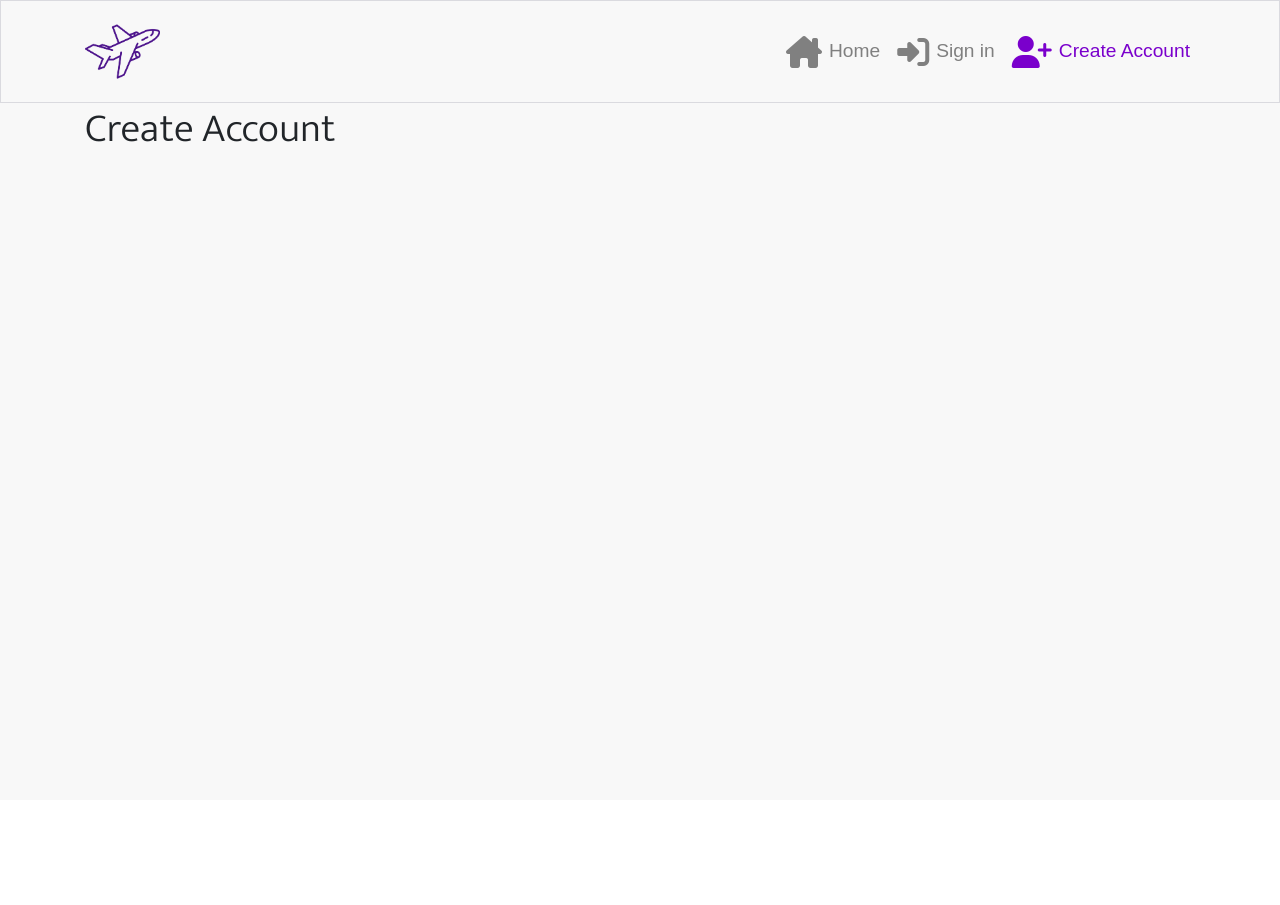
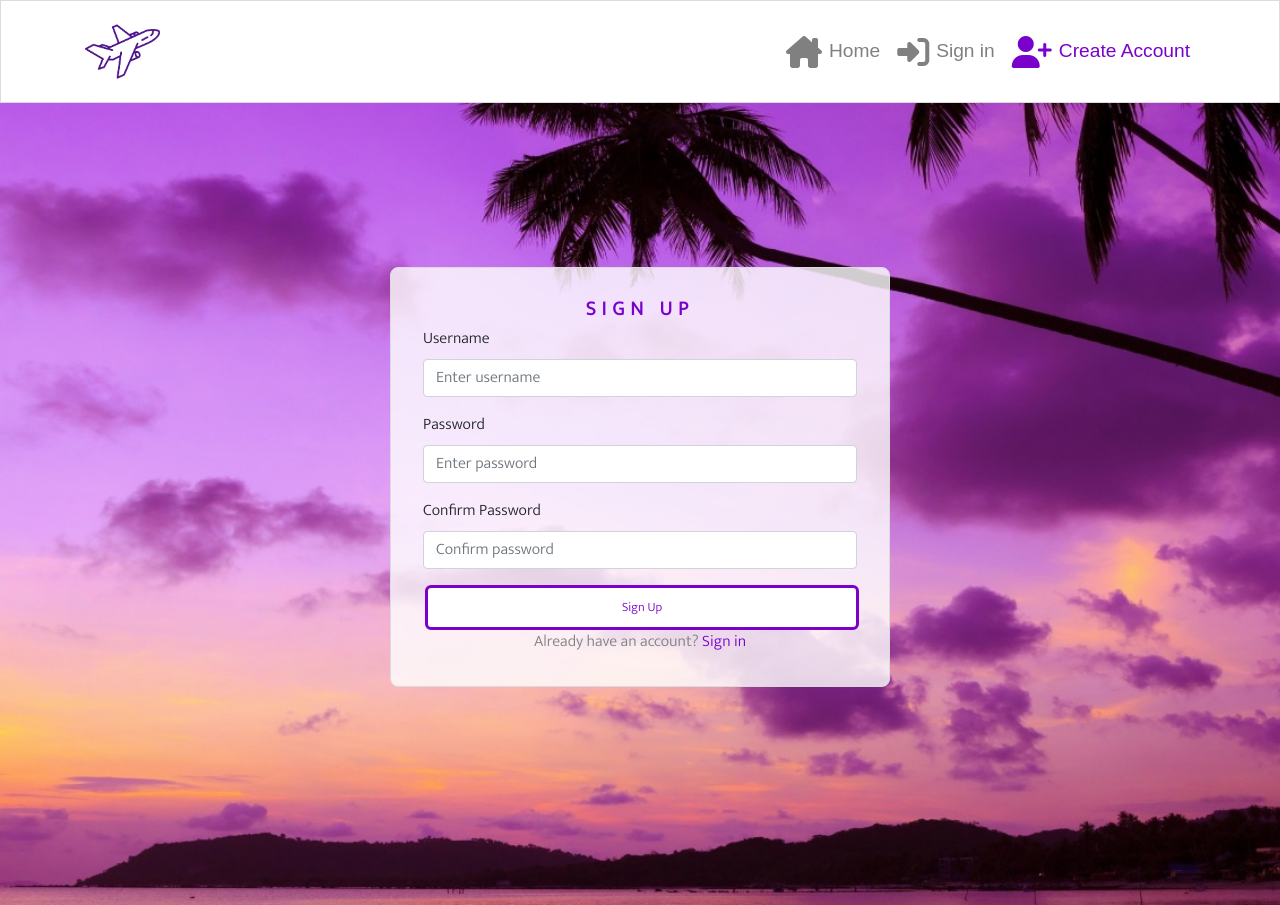
Before and after one commit to Sean-OBrien95/travelers-tails-fe, a React (Create React App) app: page /signup in a window 1280 px wide. Before the commit the page ends 800 px from the top, so only its background shows below. Built offline with nearby package versions, Linux system fonts and the light colour scheme; a web font is replaced by a local one.

Commit message:
Add signup form and styling. Created new function to have it render on onlnly the signup page

```diff
--- a/src/App.js
+++ b/src/App.js
@@ -1,17 +1,27 @@
+import { useState } from 'react';
 import styles from "./App.module.css";
 import NavBar from "./components/NavBar";
 import Container from "react-bootstrap/Container";
 import { Route, Switch } from "react-router-dom";
+import "./api/axiosDefaults";
+import SignUpForm from "./pages/auth/SignUpForm";
+import signUpImage from "./assets/signupimage.jpg";
 
 function App() {
+  const [showSignUpImage, setShowSignUpImage] = useState('none');
+
   return (
     <div className={styles.App}>
+      <img
+        src={signUpImage}
+        style={{ display: showSignUpImage, position: 'absolute', width: '100vw', objectFit: 'cover', minHeight: 'calc(100vh + 105px)' }} alt="background"
+      />
       <NavBar />
       <Container className={styles.Main}>
         <Switch>
           <Route exact path="/" render={() => <h1>Home page</h1>} />
           <Route exact path="/signin" render={() => <h1>Login</h1>} />
-          <Route exact path="/signup" render={() => <h1>Create Account</h1>} />
+          <Route exact path="/signup" render={() => <SignUpForm setShowSignUpImage={setShowSignUpImage} />} />
           <Route render={() => <p>Page not found!</p>} />
         </Switch>
       </Container>
--- a/src/App.module.css
+++ b/src/App.module.css
@@ -14,6 +14,25 @@
     box-sizing: border-box;
   }
 
+.Content {
+    background-color: #ffffff;
+    padding: 10px;
+    border-radius: 2px;
+    border: 1px solid #dadadf;
+  }
+
+.FillerImage {
+    object-fit: cover;
+    height: 100%;
+    width: 100%;
+  }
+
+.Image {
+    max-height: 40vh;
+    max-width: 100%;
+    object-fit: contain;
+  }
+
 a {
     color: gray;
     transition: color ease-in-out 0.3s;
@@ -28,6 +47,10 @@
     transition: color ease-in-out 0.3s;
   }
 
+input[type="file"] {
+    display: none;
+  }
+
 i {
     color: gray;
     font-size: 2rem;
@@ -40,3 +63,22 @@
     transition: color ease-in-out 0.3s;
     color: #7a00cc;
   }
+
+figure {
+    text-align: center;
+    display: inline-block;
+  }
+
+/* scrollbar */
+*::-webkit-scrollbar {
+    width: 5px;
+  }
+*::-webkit-scrollbar-track {
+    background: #f1f1f1;
+  }
+*::-webkit-scrollbar-thumb {
+    background: #888;
+  }
+*::-webkit-scrollbar-thumb:hover {
+    background: #555;
+  }
--- /dev/null
+++ b/src/api/axiosDefaults.js
@@ -0,0 +1,5 @@
+import axios from "axios";
+
+axios.defaults.baseURL = "https://travelers-tails-api-d0dd6ea40a9c.herokuapp.com";
+axios.defaults.headers.post["Content-Type"] = "multipart/form-data";
+axios.defaults.withCredentials = true;
--- a/src/components/NavBar.js
+++ b/src/components/NavBar.js
@@ -22,7 +22,7 @@
               activeClassName={styles.Active1}
               to="/"
             >
-              <i class="fa-solid fa-house-chimney"></i>Home
+              <i className="fa-solid fa-house-chimney"></i>Home
             </NavLink>
             <NavLink
               className={styles.NavLink}
--- /dev/null
+++ b/src/pages/auth/SignUpForm.js
@@ -0,0 +1,123 @@
+import React, { useState, useEffect } from "react";
+import { Link, useHistory } from "react-router-dom";
+import styles from "../../styles/SignInUpForm.module.css";
+import btnStyles from "../../styles/Button.module.css";
+import appStyles from "../../App.module.css";
+import {
+  Form,
+  Button,
+  Container,
+  Alert,
+} from "react-bootstrap";
+import axios from "axios";
+
+const SignUpForm = ({ setShowSignUpImage }) => {
+
+  useEffect(() => {
+    setShowSignUpImage('block')
+    return () => setShowSignUpImage('none');
+  }, [setShowSignUpImage])
+
+  const [signUpData, setSignUpData] = useState({
+    username: "",
+    password1: "",
+    password2: "",
+  });
+
+  const { username, password1, password2 } = signUpData;
+  const [errors, setErrors] = useState({});
+  const history = useHistory();
+
+  const handleChange = (event) => {
+    setSignUpData({
+      ...signUpData,
+      [event.target.name]: event.target.value,
+    });
+  };
+
+  const handleSubmit = async (event) => {
+    event.preventDefault();
+    try {
+      await axios.post("/dj-rest-auth/registration/", signUpData);
+      history.push("/signin");
+    } catch (err) {
+      setErrors(err.response?.data);
+    }
+  };
+
+  return (
+    <div className={styles.pageContainer}>
+      <Container className={`${appStyles.Content} ${styles.formContainer}`}>
+        <h1 className={styles.Header}>Sign Up</h1>
+
+        <Form onSubmit={handleSubmit}>
+          <Form.Group controlId="username">
+            <Form.Label>Username</Form.Label>
+            <Form.Control
+              type="text"
+              placeholder="Enter username"
+              name="username"
+              value={username}
+              onChange={handleChange}
+            />
+          </Form.Group>
+          {errors.username?.map((message, idx) => (
+            <Alert key={idx} variant="warning">
+              {message}
+            </Alert>
+          ))}
+
+          <Form.Group controlId="password1">
+            <Form.Label>Password</Form.Label>
+            <Form.Control
+              type="password"
+              placeholder="Enter password"
+              name="password1"
+              value={password1}
+              onChange={handleChange}
+            />
+          </Form.Group>
+          {errors.password1?.map((message, idx) => (
+            <Alert key={idx} variant="warning">
+              {message}
+            </Alert>
+          ))}
+
+          <Form.Group controlId="password2">
+            <Form.Label>Confirm Password</Form.Label>
+            <Form.Control
+              type="password"
+              placeholder="Confirm password"
+              name="password2"
+              value={password2}
+              onChange={handleChange}
+            />
+          </Form.Group>
+          {errors.password2?.map((message, idx) => (
+            <Alert key={idx} variant="warning">
+              {message}
+            </Alert>
+          ))}
+
+          <Button
+            className={`${btnStyles.Button} ${btnStyles.Wide} ${btnStyles.Bright}`}
+            type="submit"
+          >
+            Sign Up
+          </Button>
+          {errors.non_field_errors?.map((message, idx) => (
+            <Alert key={idx} variant="warning" className="mt-3">
+              {message}
+            </Alert>
+          ))}
+        </Form>
+
+        <Link className={styles.Link} to="/signin">
+          Already have an account? <span>Sign in</span>
+        </Link>
+      </Container>
+    </div>
+  );
+};
+
+export default SignUpForm;
--- /dev/null
+++ b/src/styles/Button.module.css
@@ -0,0 +1,74 @@
+.Button {
+    font-size: 0.8rem;
+    align-self: center;
+    /* border-radius: 50px; */
+    /* padding: 20px 10px; */
+    margin-left: 2px;
+    margin-right: 2px;
+    min-width: 75px;
+    border: 3px solid #7a00cc;;
+    border-radius: 6px;
+    padding: 10px 20px;
+  }
+
+.Button:hover {
+    opacity: 0.8;
+    border-color: transparent;
+    cursor: pointer;
+    background-color: #7a00cc;
+    color: white;
+    transition: color ease-in-out 0.3s;
+  }
+
+.Button:hover:active {
+    background-color: #7a00cc !important;
+  }
+
+.Button:active {
+    background-color: #7a00cc !important;
+  }
+
+.Button:focus {
+    background-color: #7a00cc;
+  }
+
+.Wide {
+    padding: 10px 50px;
+    width: 100%;
+  }
+
+/* .Blue,
+.BlueOutline:hover,
+.Bright:hover {
+    background-color: #2142b2;
+    color: #ffffff;
+  } */
+/*
+.BlueOutline,
+.Blue:hover {
+    /* border: 1px solid #2142b2; */
+    /* background-color: #ffffff;
+    color: #2142b2;
+  } */
+
+/* .Black,
+.BlackOutline:hover {
+    background-color: #242a3d;
+    color: white;
+    background-color: #242a3d;
+    color: aliceblue;
+  } */
+
+/* .Black:hover,
+.BlackOutline {
+    /* background-color: #dadadf;
+    color: #242a3d;
+    border-color: #242a3d; */
+    /* background-color: aliceblue;
+    color: #242a3d; */
+  /* } */
+
+.Bright {
+    background-color: white;
+    color: #7a00cc;
+  }
--- a/src/styles/NavBar.module.css
+++ b/src/styles/NavBar.module.css
@@ -4,6 +4,7 @@
     font-style: normal;
     border: 1px solid #dadadf;
     font-size: 1.2rem;
+    background-color: white;
   }
 
 .NavLink {
--- /dev/null
+++ b/src/styles/SignInUpForm.module.css
@@ -0,0 +1,63 @@
+.Row {
+    height: calc(100vh - 81px);
+  }
+
+.Input {
+    background: #ffffff;
+    border: 1px solid #f0f1f9;
+    box-sizing: border-box;
+    border-radius: 2px;
+    color: #7177a1;
+    text-align: center;
+    padding: 10px;
+  }
+
+.Header {
+    font-style: normal;
+    font-weight: bold;
+    font-size: 20px;
+    line-height: 19px;
+    text-align: center;
+    letter-spacing: 0.3em;
+    text-transform: uppercase;
+    color: #7a00cc;
+  }
+
+.Link {
+    text-decoration: none;
+    text-align: center;
+    display: block;
+    margin: auto;
+  }
+
+.Link span {
+    color: #7a00cc;;
+  }
+
+.Container {
+    padding: 30px 10px;
+  }
+
+.SignInCol {
+    height: 320px;
+  }
+
+.SignUpCol {
+    height: 375px;
+  }
+
+.pageContainer {
+    display: flex;
+    justify-content: center;
+    align-items: center;
+    position: relative;
+    min-height: calc(100vh - 56px);
+  }
+
+.formContainer {
+    background-color: rgba(255, 255, 255, 0.8);
+    padding: 2rem;
+    border-radius: 8px;
+    width: 80%;
+    max-width: 500px;
+  }
```
Also changed, not shown: src/assets/signupimage.jpg (added), 1 other file (tests, documents, lock files or other folders).
